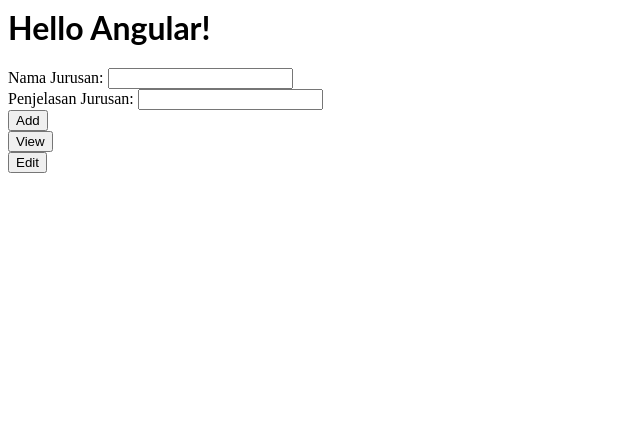
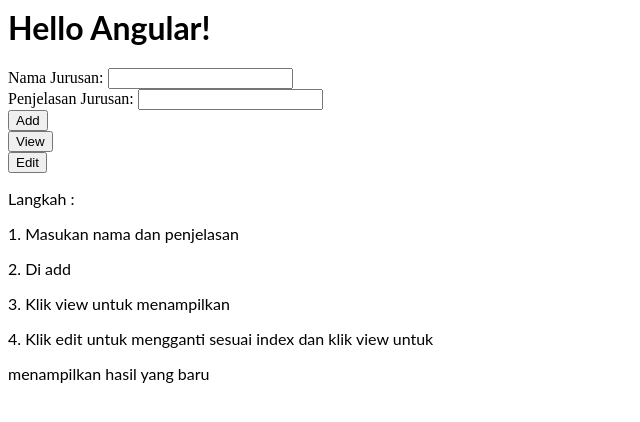
Before and after one commit to stefanusdany32/angular-latihan-ppm, an Angular app: page / in a window 1280 px wide. Shown: the top 422 px of the page, without its empty margins (0-640 px from the left). Built offline with nearby package versions, Linux system fonts and the light colour scheme.

Commit message:
1 file modified

```diff
--- a/src/app/app.component.html
+++ b/src/app/app.component.html
@@ -7,4 +7,11 @@
 <button (click)="add(namaj,penj)">Add</button><br>
 <button routerLink='/home'>View</button><br>
 <button routerLink='/home2'>Edit</button><br>
+
+<p>Langkah :</p>
+<p>1. Masukan nama dan penjelasan</p>
+<p>2. Di add</p>
+<p>3. Klik view untuk menampilkan</p>
+<p>4. Klik edit untuk mengganti sesuai index dan klik view untuk </p>
+<p>  menampilkan hasil yang baru</p>
 <router-outlet></router-outlet>
```
